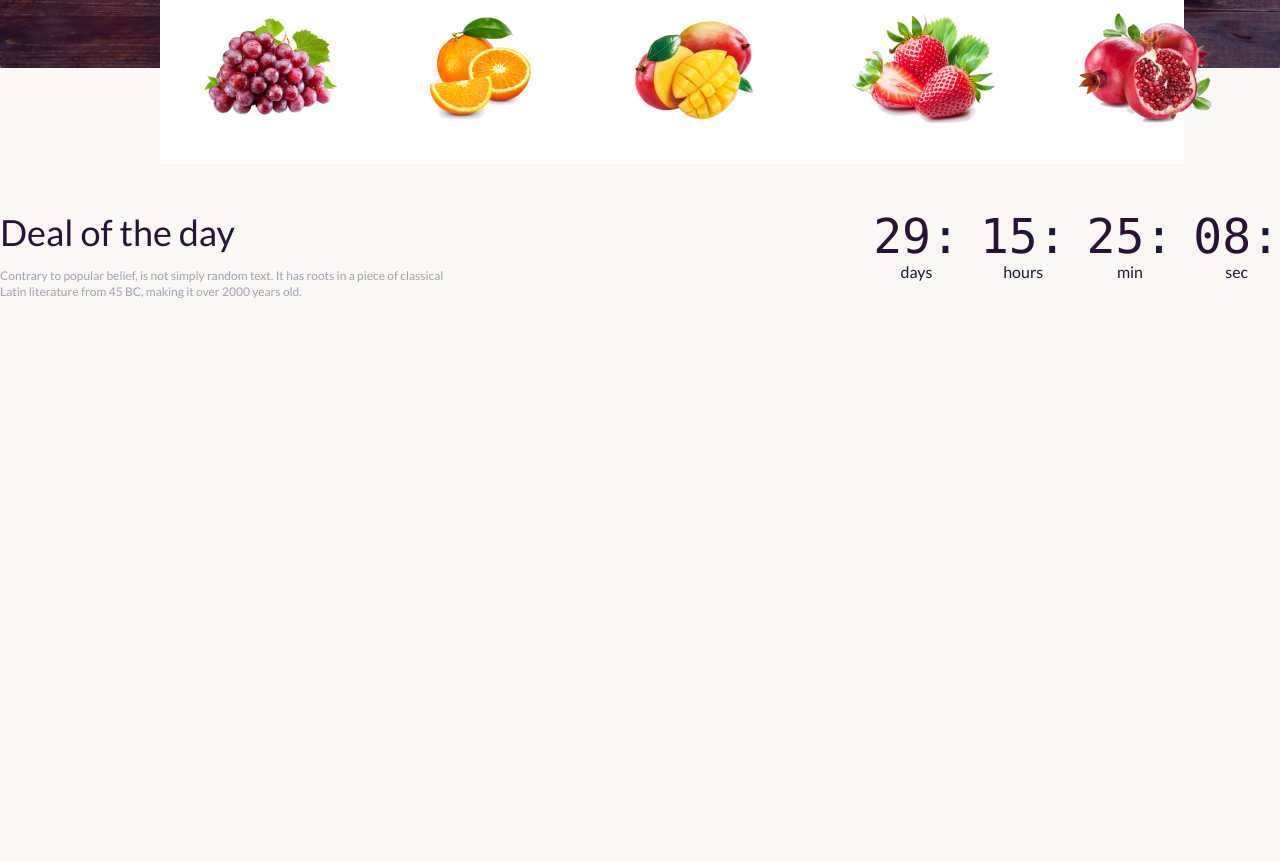
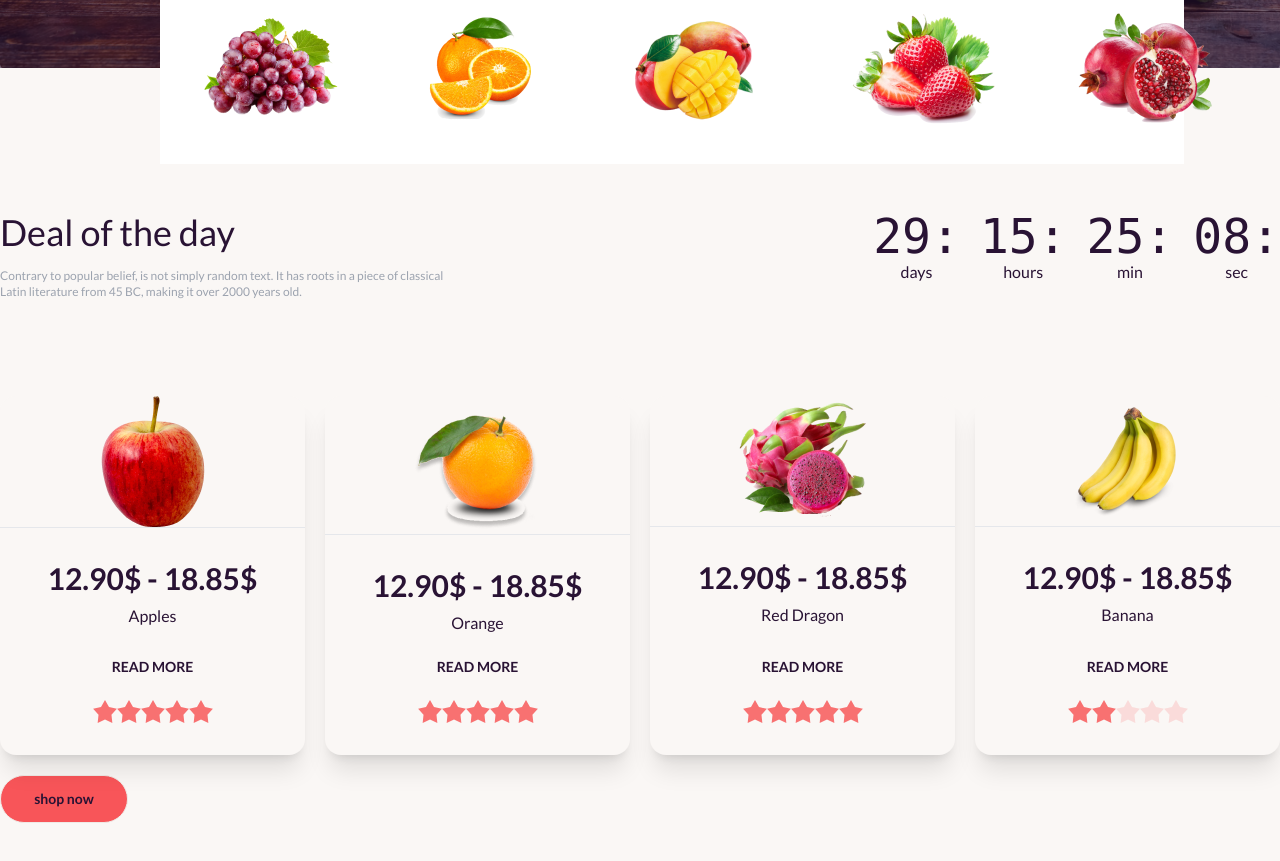
Before and after one commit to Afsana-Jannat/fruite-brust, a plain HTML site: page index.html in a window 1280 px wide. Shown: the part 604-1465 px from the top of the page. Before the commit the page ends 904 px from the top, so only its background shows below. Drawn offline with nearby package versions, Linux system fonts and the light colour scheme.

Commit message:
added all card

```diff
--- a/index.html
+++ b/index.html
@@ -33,7 +33,7 @@
 </style>
 
 <body class="font-lato">
-    <header class="container mx-auto">
+    <header class="md:container md:mx-auto">
         <div class="navbar bg-share-color rounded-full text-white mt-3">
             <div class="navbar-start">
               <div class="dropdown lg:hidden">
@@ -68,7 +68,7 @@
             </div>
           </div>
     </header>
-    <main class="container mx-auto">
+    <main class="md:container md:mx-auto">
         <section class="mt-14">
             <div class="lg:carousel w-full">
                 <div id="slide1" class="carousel-item relative w-full">
@@ -82,7 +82,7 @@
                   <div class="max-w-md">
                     <h1 class="mb-5 text-[#FFF] text-5xl font-bold">Exotic tastes at your <br> doorstep</h1>
                     <p class="mb-5 text-[#FFF]">We supply highly quality organic products</p>
-                    <button class="btn bg-share-color lowercase">Shop Now</button>
+                    <button class="btn bg-share-color lowercase w-32">Shop Now</button>
                   </div>
                 </div>
                </div>
@@ -133,6 +133,90 @@
 
             </div>
         </section>
+        <section>
+            <section class="my-24">
+                <div class="grid gap-5 grid-cols-1 md:grid-cols-2 lg:grid-cols-4">
+                  <!-- first card -->
+                  <div class="card bg-base-100 shadow-xl">
+                    <figure><img src="images/fruit6.png" alt="Shoes" /></figure>
+                    <hr>
+                    <div class="card-body items-center">
+                      <h2 class="card-title text-3xl">12.90$ - 18.85$</h2>
+                      <p>Apples</p>
+                      <div class="card-actions">
+                        <button class="btn btn-ghost">Read More</button>
+                      </div>
+                      <div class="rating">
+                        <input type="radio" name="rating-2" class="mask mask-star-2 bg-red-400" />
+                        <input type="radio" name="rating-2" class="mask mask-star-2 bg-red-400" checked />
+                        <input type="radio" name="rating-2" class="mask mask-star-2 bg-red-400" />
+                        <input type="radio" name="rating-2" class="mask mask-star-2 bg-red-400" />
+                        <input type="radio" name="rating-2" class="mask mask-star-2 bg-red-400" />
+                      </div>
+                    </div>
+                  </div>
+                  <!-- second card -->
+                  <div class="card bg-base-100 shadow-xl">
+                    <figure><img src="images/fruit7.png" alt="Shoes" /></figure>
+                    <hr>
+                    <div class="card-body items-center">
+                      <h2 class="card-title text-3xl">12.90$ - 18.85$</h2>
+                      <p>Orange</p>
+                      <div class="card-actions">
+                        <button class="btn btn-ghost">Read More</button>
+                      </div>
+                      <div class="rating">
+                        <input type="radio" name="rating-2" class="mask mask-star-2 bg-red-400" />
+                        <input type="radio" name="rating-2" class="mask mask-star-2 bg-red-400" checked />
+                        <input type="radio" name="rating-2" class="mask mask-star-2 bg-red-400" />
+                        <input type="radio" name="rating-2" class="mask mask-star-2 bg-red-400" />
+                        <input type="radio" name="rating-2" class="mask mask-star-2 bg-red-400" />
+                      </div>
+                    </div>
+                    <!-- third card -->
+                  </div><div class="card bg-base-100 shadow-xl">
+                    <figure><img src="images/fruit8.png" alt="Shoes" /></figure>
+                    <hr>
+                    <div class="card-body items-center">
+                      <h2 class="card-title text-3xl">12.90$ - 18.85$</h2>
+                      <p>Red Dragon</p>
+                      <div class="card-actions">
+                        <button class="btn btn-ghost">Read More</button>
+                      </div>
+                      <div class="rating">
+                        <input type="radio" name="rating-2" class="mask mask-star-2 bg-red-400" />
+                        <input type="radio" name="rating-2" class="mask mask-star-2 bg-red-400" checked />
+                        <input type="radio" name="rating-2" class="mask mask-star-2 bg-red-400" />
+                        <input type="radio" name="rating-2" class="mask mask-star-2 bg-red-400" />
+                        <input type="radio" name="rating-2" class="mask mask-star-2 bg-red-400" />
+                      </div>
+                    </div>
+
+                </div>
+                <!-- forth card -->
+                <div class="card bg-base-100 shadow-xl">
+                    <figure><img src="images/fruit9.png" alt="Shoes" /></figure>
+                    <hr>
+                    <div class="card-body items-center">
+                      <h2 class="card-title text-3xl">12.90$ - 18.85$</h2>
+                      <p>Banana</p>
+                      <div class="card-actions">
+                        <button class="btn btn-ghost">Read More</button>
+                      </div>
+                      <div class="rating">
+                        <input type="radio" name="rating-2" class="mask mask-star-2 bg-red-400" />
+                        <input type="radio" name="rating-2" class="mask mask-star-2 bg-red-400" checked />
+                        <input type="radio" name="rating-2" class="mask mask-star-2 bg-red-400" />
+                        <input type="radio" name="rating-2" class="mask mask-star-2 bg-red-400" />
+                        <input type="radio" name="rating-2" class="mask mask-star-2 bg-red-400" />
+                      </div>
+                    </div>
+              </div>
+              <div class="align-middle">
+                <button class="btn bg-share-color lowercase w-32 ">Shop Now</button>
+              </div>
+
+        </section>
 
     </main>
     <footer>
```
